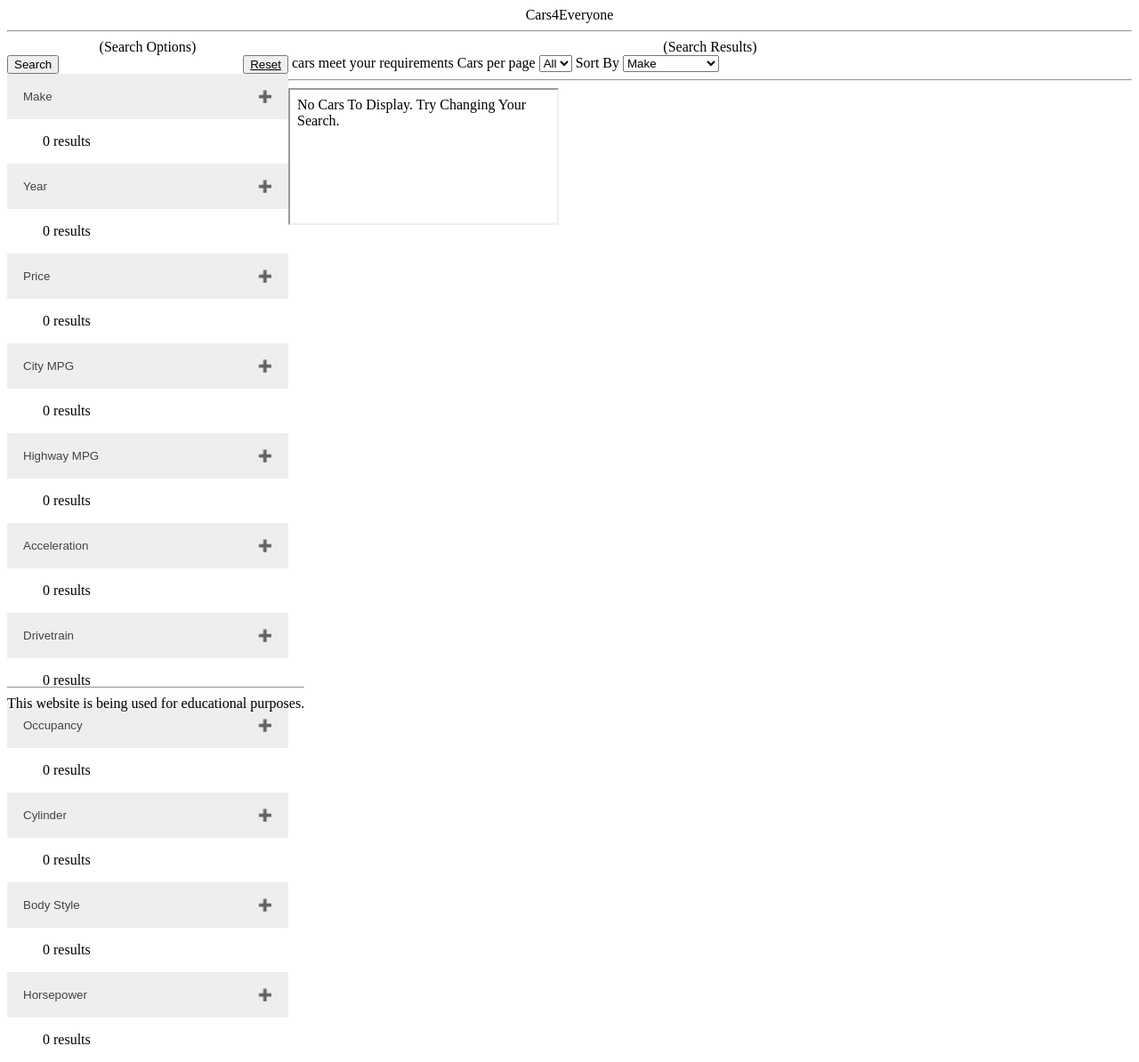
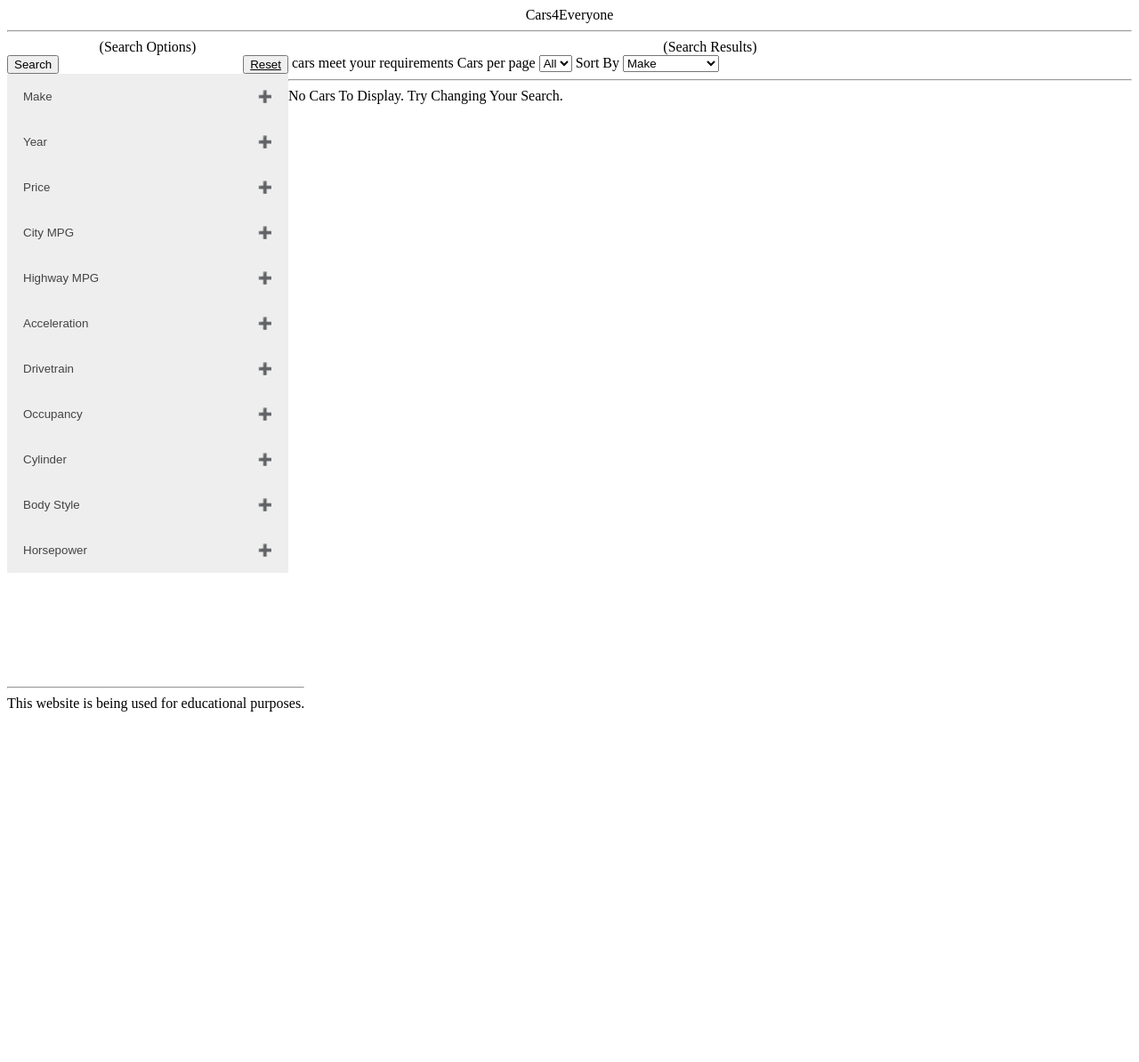
Before and after one commit to ctbyrd/Cars4Everyone, a PHP site: page / in a window 1280 px wide. Shown: the whole page at 89% size. After the commit the page ends 800 px from the top, so only its background shows below. Run offline with PHP 8.4, Linux system fonts and the light colour scheme; data that the repository does not hold is empty.

Commit message:
Fixed bugs
Fixed accordion bug and removed iframe and used JQuery to populate results panel.

```diff
--- a/index.php
+++ b/index.php
@@ -13,6 +13,29 @@
     <link href="./css/ResultsPanelHeader.css" type="text/css" rel="stylesheet"/>
 
   </head>
+
+  <script
+  src="https://code.jquery.com/jquery-3.3.1.min.js"
+  integrity="sha256-FgpCb/KJQlLNfOu91ta32o/NMZxltwRo8QtmkMRdAu8="
+  crossorigin="anonymous">
+  </script>
+
+  <script>
+  $(document).ready(function () {
+    $("#SearchButton").click( function(e){
+        e.preventDefault();
+        $.post("php/resultsPanelPopulation.php", $("#submitButtonForm").serialize(), function (data){
+          // id="results_panel"
+          $("#results_panel").html(data);
+        });
+    }).click();
+  });
+  // <!-- https://api.jquery.com/jquery.post/ -->
+  // <!-- $.post( "test.php", $( "#testform" ).serialize() ); -->
+  // <!-- $.post( "test.php", function( data ) {
+  // alert( "Data Loaded: " + data );
+
+  </script>
 
   <body>
     <!-- Files with php Functions -->
@@ -49,49 +72,49 @@
           <!-- TO DO: Get values that are selected-->
           <button type="button" class="accordion" id = "MakeFilter">Make</button>
           <!-- Populates results using php -->
-          <ul>
+          <ul style="display: none;">
             <?php
               echo PopulateSearchPanel("make", $curr_query);
             ?>
           </ul>
           <button type="button" class="accordion" id = "YearFilter">Year</button>
           <!-- Populates results using php -->
-          <ul>
+          <ul style="display: none;">
             <?php
               echo PopulateSearchPanel("year", $curr_query);
             ?>
           </ul>
           <button type="button" class="accordion" id = "PriceFilter">Price</button>
           <!-- Populates results using php -->
-          <ul>
+          <ul style="display: none;">
             <?php
               echo PopulateSearchPanel("price", $curr_query);
             ?>
           </ul>
           <button type="button" class="accordion" id = "CityMPGFilter">City MPG</button>
           <!-- Populates results using php -->
-          <ul>
+          <ul style="display: none;">
             <?php
               echo PopulateSearchPanel("MPG_city", $curr_query);
             ?>
           </ul>
           <button type="button" class="accordion" id = "HighwayMPGFilter">Highway MPG</button>
           <!-- Populates results using php -->
-          <ul>
+          <ul style="display: none;">
             <?php
               echo PopulateSearchPanel("MPG_highway", $curr_query);
             ?>
           </ul>
           <button type="button" class="accordion" id = "AccelerationFilter">Acceleration</button>
           <!-- Populates results using php -->
-          <ul>
+          <ul style="display: none;">
             <?php
               echo PopulateSearchPanel("60_time", $curr_query);
             ?>
           </ul>
           <button type="button" class="accordion" id = "DrivetrainFilter">Drivetrain</button>
           <!-- Populates results using php -->
-          <ul>
+          <ul style="display: none;">
             <?php
               echo PopulateSearchPanel("DriveTrain_id", $curr_query);
             ?>
@@ -99,21 +122,21 @@
           <!-- </form> -->
           <button type="button" class="accordion" id = "OccupancyFilter">Occupancy</button>
           <!-- Populates results using php -->
-          <ul>
+          <ul style="display: none;">
             <?php
               echo PopulateSearchPanel("occupant_id", $curr_query);
             ?>
           </ul>
           <button type="button" class="accordion" id = "CylinderFilter">Cylinder</button>
           <!-- Populates results using php -->
-          <ul>
+          <ul style="display: none;">
             <?php
               echo PopulateSearchPanel("cylinder_id", $curr_query);
             ?>
           </ul>
           <button type="button" class="accordion" id = "BodyStyleFilter">Body Style</button>
           <!-- Populates results using php -->
-          <ul>
+          <ul style="display: none;">
             <?php
               echo PopulateSearchPanel("BodyModel_id", $curr_query);
             ?>
@@ -121,7 +144,7 @@
           <!-- </form> -->
           <button type="button" class="accordion" id = "HorsepowerFilter">Horsepower</button>
           <!-- Populates results using php -->
-          <ul>
+          <ul style="display: none;">
             <?php
               echo PopulateSearchPanel("Horsepower_id", $curr_query);
             ?>
@@ -145,7 +168,7 @@
           <!--Dropdown for cars per page -->
           <div class="PanelHeaders">
             <div class="dropdown">
-              <select name="ResultsPerPageDropdown" id="ResultsPerPageDropdown" onchange="ResultsPerPageDropdownChange(this)">
+              <select name="ResultsPerPageDropdown" id="ResultsPerPageDropdown"> <!--onchange="ResultsPerPageDropdownChange(this)"-->
                 <option value="5">5</option>
                 <option value="10">10</option>
                 <option value="15">15</option>
@@ -158,7 +181,7 @@
           <!--Dropdown for sort by -->
           <div class="PanelHeaders">
             <div class="dropdown">
-              <select name="SortByDropdown" id="SortByDropdown" onchange="SortByDropdownChange(this)">
+              <select name="SortByDropdown" id="SortByDropdown"> <!--onchange="SortByDropdownChange(this)"-->
                 <option selected value="make">Make</option>
                 <option value="model">Model</option>
                 <option value="year">Year</option>
@@ -179,7 +202,8 @@
       <hr/>
       <!-- Populate using PHP -->
       <div class = "CarResultContainer">
-        <iframe name="results_panel" src='php/resultsPanelPopulation.php'></iframe>
+        <div id="results_panel"></div>
+        <!-- <iframe name="results_panel" src='php/resultsPanelPopulation.php'></iframe> -->
       </div>
     </div>
     </div>
--- a/javascript/accordion.js
+++ b/javascript/accordion.js
@@ -8,16 +8,19 @@
 
 for (i = 0; i < acc.length; i++) {
     acc[i].addEventListener("click", function() {
-        /* Toggle between adding and removing the "active" class,
-        to highlight the button that controls the panel */
-        this.classList.toggle("active");
+        // /* Toggle between adding and removing the "active" class,
+        // to highlight the button that controls the panel */
+        // this.classList.toggle("active");
 
         /* Toggle between hiding and showing the active panel */
         var panel = this.nextElementSibling;
         if (panel.style.display === "block") {
             panel.style.display = "none";
+            this.classList.remove("active");
         } else {
             panel.style.display = "block";
+            this.classList.add("active");
+
         }
     });
 }
--- a/php/searchPanelPopulation.php
+++ b/php/searchPanelPopulation.php
@@ -23,8 +23,9 @@
       // output data of each row
       $index=0;
       while($row = $result->fetch_assoc()) {
-        $output = $output."<input checked type=\"checkbox\" onchange=\"hasBeenCheck(this)\" \"class=\"searchOption\" name=\"".$variable."[]\" value=\"".$row[$variable]."\"><label>".$row[$variable]." (".$row[$count_column_header].")</label><br/>
+        $output = $output."<input checked type=\"checkbox\" \"class=\"searchOption\" name=\"".$variable."[]\" value=\"".$row[$variable]."\"><label>".$row[$variable]." (".$row[$count_column_header].")</label><br/>
         ";
+        //onchange=\"hasBeenCheck(this)\"
         // echo "<input class=\"searchOption\">";
         // echo "<div id=\"".$variable.$index."\">".$row[$variable]." </div>";
         // echo "<div id=\"".$variable.$index."_count\"> (".$row[$count_column_header].") </div>";
```
